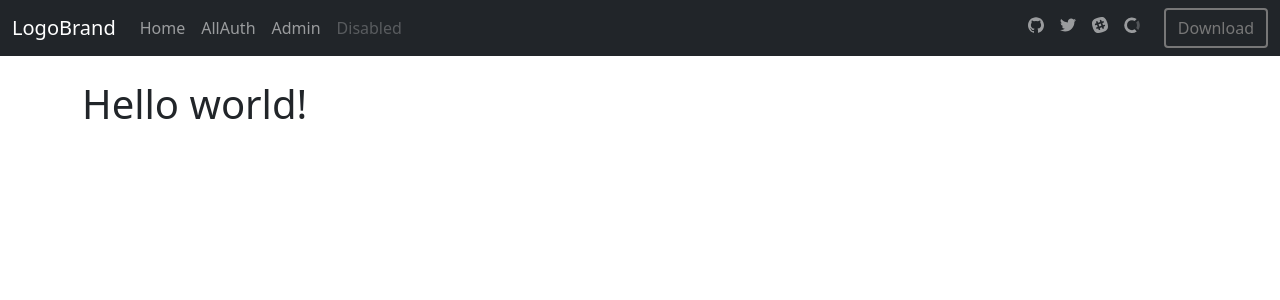
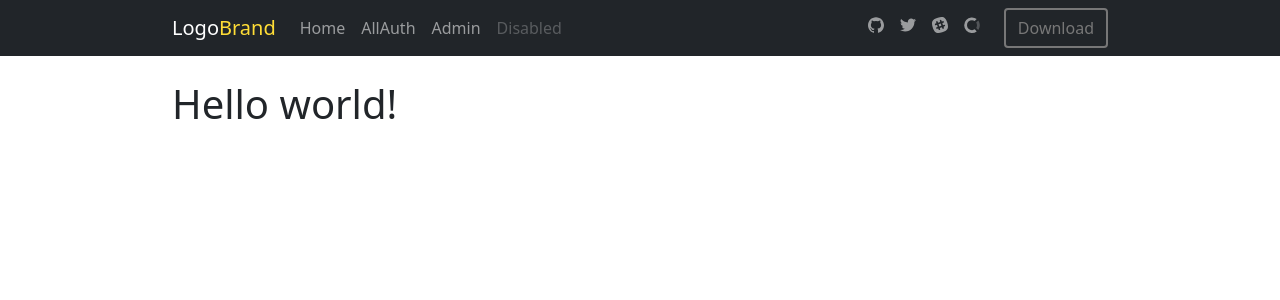
Before and after one commit to langitru/gmbr_pro, a Django app: page / in a window 1280 px wide. Shown: the top 300 px of the page. Run offline with Django 3.2, Linux system fonts and the light colour scheme.

Commit message:
v.0.0.3: Readme.md

```diff
--- a/app/main/static/main/css/style.css
+++ b/app/main/static/main/css/style.css
@@ -20,3 +20,15 @@
 main {
     margin-top: 5rem;
 }
+
+.logo_style {
+    color: #ffdd36;
+}
+
+@media (min-width: 1200px) {
+
+    .container, .container-lg, .container-md, .container-sm, .container-xl, .container-xxl {
+        max-width: 960px;
+    }
+
+}
--- a/app/main/templates/main/base.html
+++ b/app/main/templates/main/base.html
@@ -11,7 +11,7 @@
 <body>
     <header class="navbar navbar-expand-lg navbar-dark fixed-top bg-dark">
         <nav class="container-xxl flex-wrap flex-md-nowrap">
-          <a class="navbar-brand" href="{% url 'home' %}">LogoBrand</a>
+          <a class="navbar-brand" href="{% url 'home' %}">Logo<span class="logo_style">Brand</span></a>
           <button class="navbar-toggler" type="button" data-toggle="collapse" data-target="#navbarCollapse" aria-controls="navbarCollapse" aria-expanded="false" aria-label="Toggle navigation">
             <span class="navbar-toggler-icon"></span>
           </button>
```
Also changed, not shown: Readme.md.
